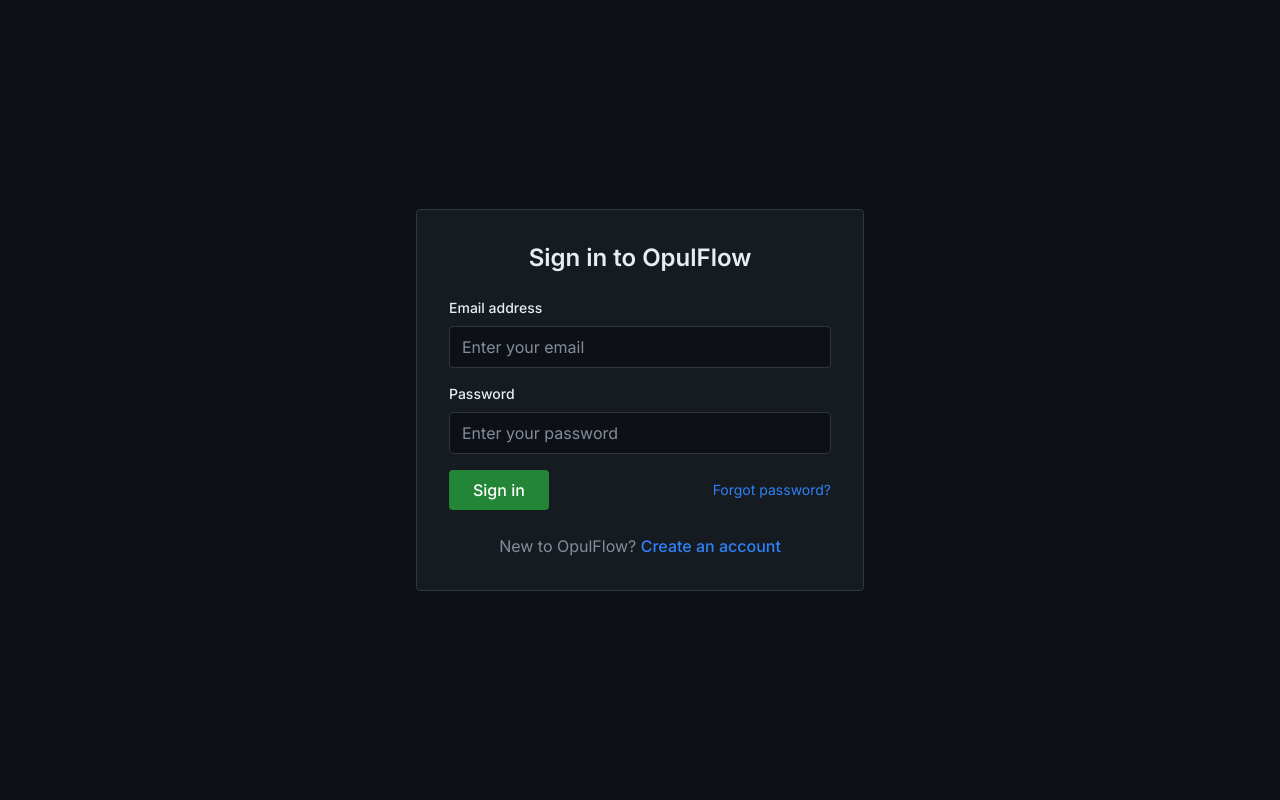
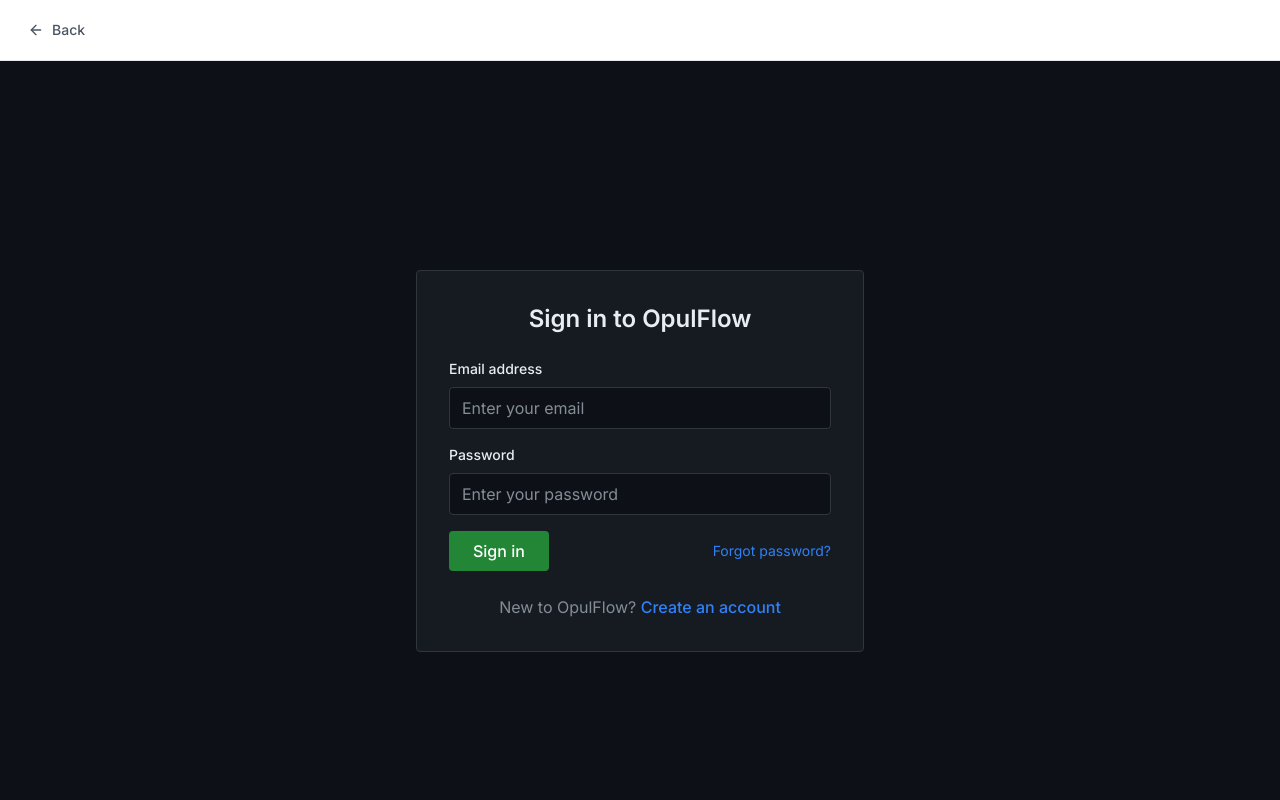
Before and after one commit to sam-911-hub/opulflow, a Next.js app: page /login in a window 1280 px wide. Shown: the top 800 px of the page. Built offline with nearby package versions, Linux system fonts and the light colour scheme; no server answers.

Commit message:
Add back button to all pages except home for improved navigation

```diff
--- a/src/app/layout.tsx
+++ b/src/app/layout.tsx
@@ -4,6 +4,7 @@
 import Footer from "@/components/Footer";
 import ErrorBoundary from "@/components/ErrorBoundary";
 import { Toaster } from "@/components/ui/sonner";
+import Header from "@/components/Header";
 import "@/lib/consoleUtils"; // Initialize console utilities
 
 const inter = Inter({ subsets: ["latin"] });
@@ -57,6 +58,7 @@
         <meta name="google-site-verification" content="m5CQznjCXSJfkMqq2f5gMPAIsymc7W2RTFembw8xwyc" />
       </head>
       <body className={inter.className}>
+        <Header />
         <ErrorBoundary>
           {children}
         </ErrorBoundary>
--- /dev/null
+++ b/src/components/BackButton.tsx
@@ -0,0 +1,32 @@
+"use client";
+
+import { useRouter } from "next/navigation";
+import { ArrowLeft } from "lucide-react";
+
+interface BackButtonProps {
+  className?: string;
+}
+
+export default function BackButton({ className = "" }: BackButtonProps) {
+  const router = useRouter();
+
+  const handleBack = () => {
+    if (window.history.length > 1) {
+      router.back();
+    } else {
+      // Fallback to home if no history
+      router.push("/");
+    }
+  };
+
+  return (
+    <button
+      onClick={handleBack}
+      className={`flex items-center gap-2 px-3 py-2 text-sm font-medium text-gray-600 hover:text-gray-900 hover:bg-gray-100 rounded-md transition-colors ${className}`}
+      aria-label="Go back to previous page"
+    >
+      <ArrowLeft size={16} />
+      <span className="hidden sm:inline">Back</span>
+    </button>
+  );
+}
--- /dev/null
+++ b/src/components/Header.tsx
@@ -0,0 +1,19 @@
+"use client";
+
+import { usePathname } from "next/navigation";
+import BackButton from "@/components/BackButton";
+
+export default function Header() {
+  const pathname = usePathname();
+
+  // Don't show back button on home page
+  if (pathname === "/") {
+    return null;
+  }
+
+  return (
+    <header className="sticky top-0 z-50 bg-white border-b border-gray-200 px-4 py-3">
+      <BackButton />
+    </header>
+  );
+}
```
